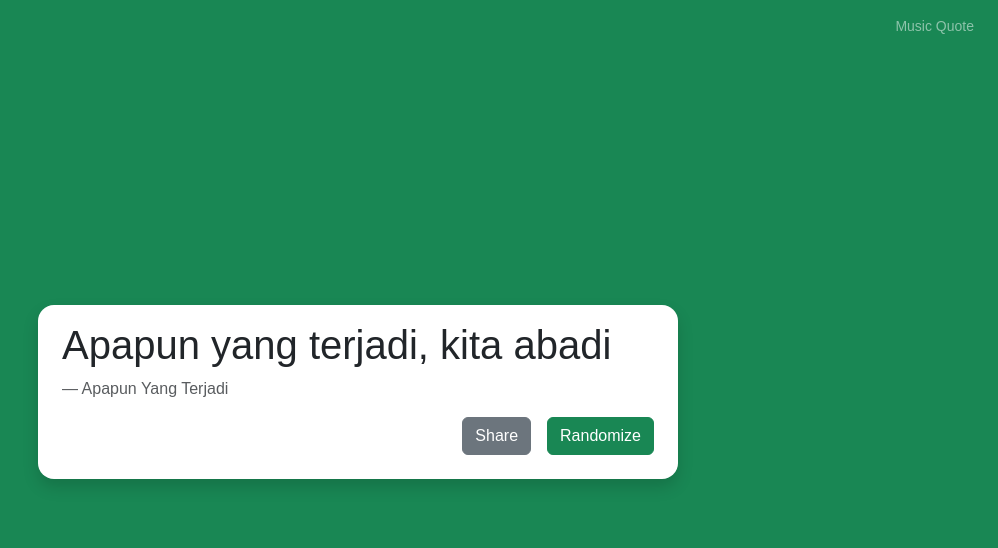
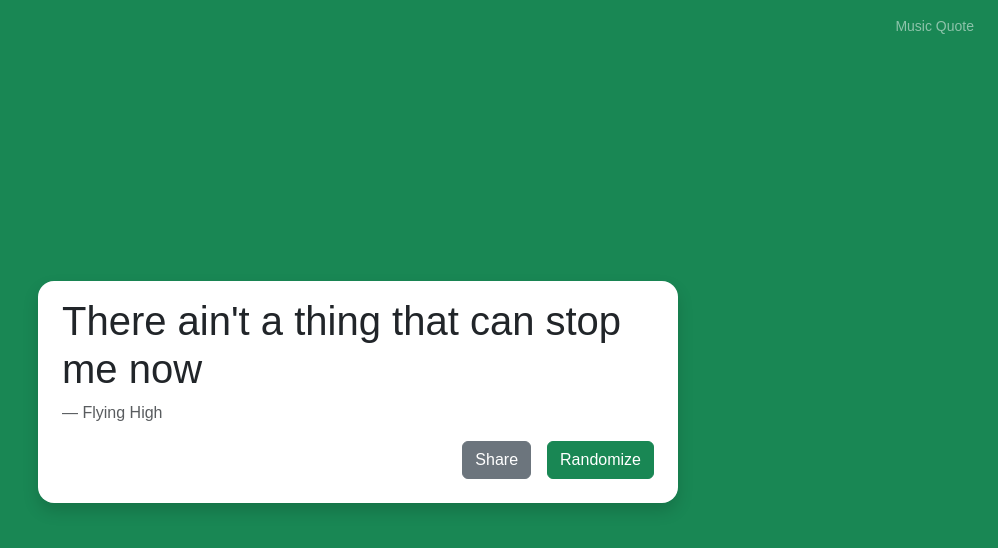
Before and after one commit to faizbyp/music-quote, a React (Vite) app: page / in a window 1280 px wide. Shown: the top 548 px of the page, without its empty margins (282-1280 px from the left). Built offline with nearby package versions, Linux system fonts and the light colour scheme.

Commit message:
separating data with app

```diff
--- a/src/App.jsx
+++ b/src/App.jsx
@@ -1,33 +1,7 @@
 import { useState } from "react";
+import { quotes } from "./quotes";
 
 function App() {
-  const quotes = [
-    {
-      quote: "Teruslah mekar tanpa menjadi layu",
-      author: "Langit Biru Cinta Searah"
-    },
-    {
-      quote: "Akan ada masa depan bagi semua yang bertahan",
-      author: "Satu-satu"
-    },
-    {
-      quote: "Kau terlalu berharga untuk luka",
-      author: "Diri"
-    },
-    {
-      quote: "What good is love and peace on earth, when it's exclusive?",
-      author: "Troubled Times"
-    },
-    {
-      quote: "Apapun yang terjadi, kita abadi",
-      author: "Apapun Yang Terjadi"
-    },
-    {
-      quote: "Kuncup yang berusaha keras pun akan mekar",
-      author: "Shonichi (Hari Pertama)"
-    }
-  ]
-
   const rand = Math.floor(Math.random() * quotes.length);
   const [quoteText, setQuoteText] = useState(quotes[rand].quote);
   const [authorText, setAuthorText] = useState(quotes[rand].author);
--- /dev/null
+++ b/src/quotes.js
@@ -0,0 +1,34 @@
+export const quotes = [
+  {
+    quote: "Teruslah mekar tanpa menjadi layu",
+    author: "Langit Biru Cinta Searah",
+  },
+  {
+    quote: "Akan ada masa depan bagi semua yang bertahan",
+    author: "Satu-satu",
+  },
+  {
+    quote: "Kau terlalu berharga untuk luka",
+    author: "Diri",
+  },
+  {
+    quote: "What good is love and peace on earth, when it's exclusive?",
+    author: "Troubled Times",
+  },
+  {
+    quote: "Apapun yang terjadi, kita abadi",
+    author: "Apapun Yang Terjadi",
+  },
+  {
+    quote: "Kuncup yang berusaha keras pun akan mekar",
+    author: "Shonichi (Hari Pertama)",
+  },
+  {
+    quote: "There ain't a thing that can stop me now",
+    author: "Flying High",
+  },
+  {
+    quote: "I can be the one I want",
+    author: "Running",
+  },
+];
```
